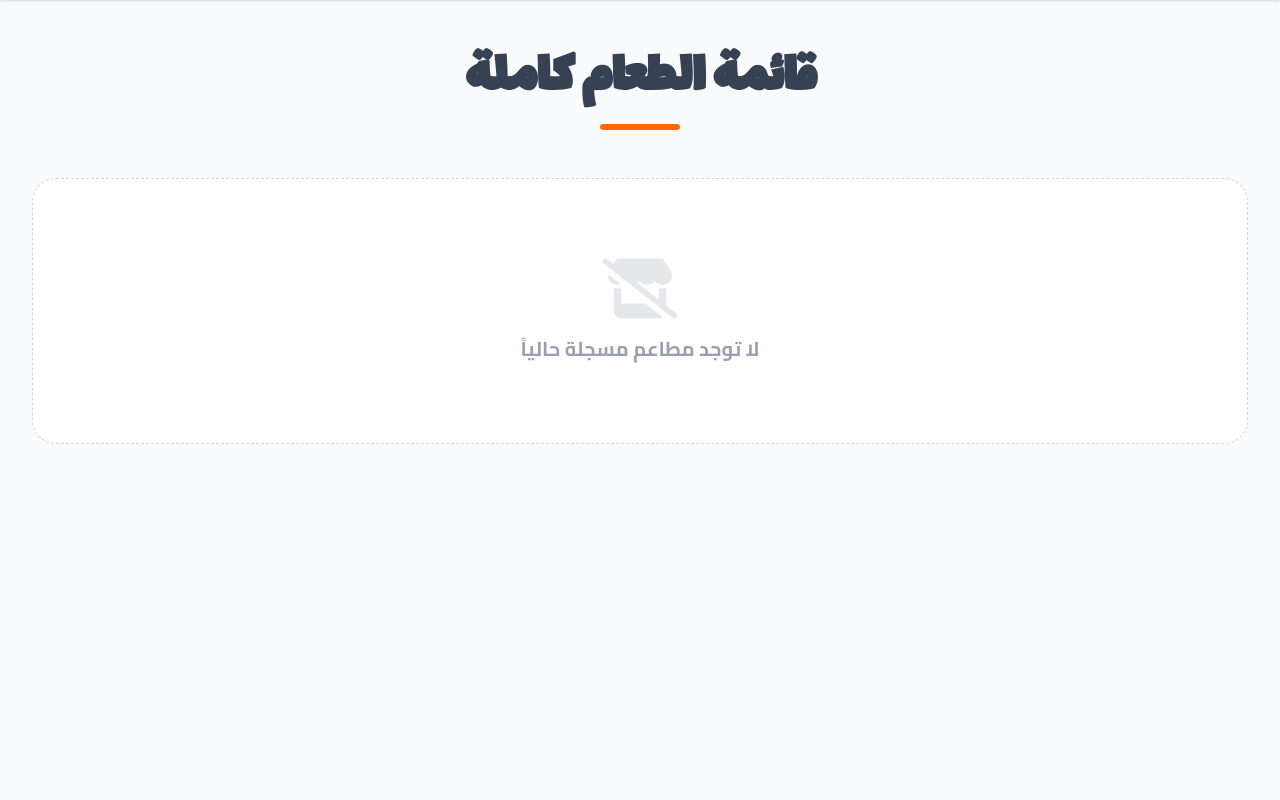
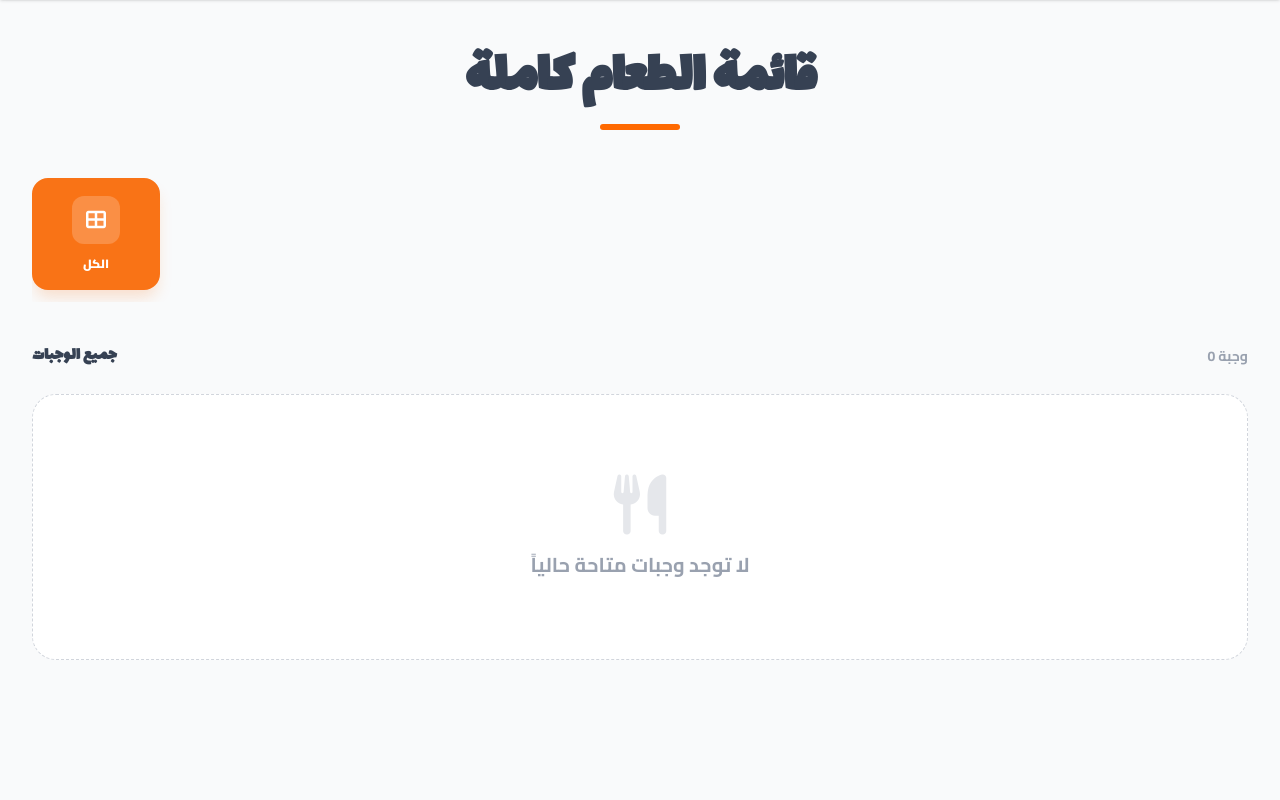
Before and after one commit to Ahmad8Ahmad/Restaurant, a Django app: template restaurants/templates/restaurants/all_menu_items.html in a window 1280 px wide. Shown: the part 65-865 px from the top of the page. Run offline with Django 5.2, Linux system fonts and the light colour scheme; the template is opened without the code that fills it, so the values that code supplies are empty; style sheets or scripts are compiled from the project's sources.

Commit message:
fix: stabilize category card hover, add image upload, global categories refactor
- Fix category card hover layout shift by moving hover CSS out of Tailwind
  inline utilities into a centralized <style> block with explicit
  transform-origin: center and will-change: transform
- Remove item count from all category cards per UX feedback
- Add image upload support to dashboard add-category form
- Query all categories (Category.objects.all()) in full menu view so
  admin-added categories appear immediately in top slider
- Fix all views/templates that referenced removed Category.restaurant FK
  (add_category, delete_category, restaurant_detail, restaurant_menu, etc.)
- Add Category.image_preview to admin with img preview

```diff
--- a/orders/views.py
+++ b/orders/views.py
@@ -20,7 +20,7 @@ def add_to_cart(request, menu_item_id):
             'price': price,
             'quantity': 1,
             'image': item.image.url if item.image else None,
-            'restaurant_id': item.category.restaurant.id # احتفظنا بمعرف المطعم
+            'restaurant_id': item.restaurant.id
         }
 
     request.session['cart'] = cart
@@ -84,7 +84,7 @@ def checkout(request):
         try:
             first_item_id = list(cart.keys())[0]
             first_item = MenuItem.objects.get(id=first_item_id)
-            restaurant = first_item.category.restaurant
+            restaurant = first_item.restaurant
         except Exception as e:
             return redirect('orders:view_cart')
 
--- a/restaurants/templates/restaurants/all_menu_items.html
+++ b/restaurants/templates/restaurants/all_menu_items.html
@@ -1,86 +1,167 @@
 {% extends 'base.html' %}{% load i18n %}
 {% block title %}{% if query %}{% trans "نتائج البحث عن" %}: {{ query }}{% else %}{% trans "قائمة الطعام كاملة" %}{% endif %}{% endblock %}
-{% block content %}{% trans "دمشق، سوريا" as default_address %}{% trans "رقم الهاتف غير متوفر" as default_phone %}{% trans "عرض القائمة" as view_menu %}
+{% block content %}
 <div class="min-h-screen bg-gray-50 pb-20">
   <div class="max-w-7xl mx-auto px-4 sm:px-6 lg:px-8">
     <div class="text-center py-12">
       <h1 class="text-4xl md:text-6xl font-black text-gray-700 mb-3 tracking-tight">{% if query %}{% trans "نتائج البحث عن" %}: "{{ query }}"{% else %}{% trans "قائمة الطعام كاملة" %}{% endif %}</h1>
-      {% if query %}<p class="text-gray-500 text-lg font-bold">{{ restaurants|length }} {% trans "مطعم" %}</p>{% endif %}
+      {% if query %}<p class="text-gray-500 text-lg font-bold">{{ items|length }} {% trans "وجبة" %}</p>{% endif %}
       <div class="w-20 h-1.5 bg-orange-500 mx-auto mt-4 rounded-full"></div>
     </div>
 
-    <div class="grid grid-cols-1 sm:grid-cols-2 lg:grid-cols-3 xl:grid-cols-4 gap-6">
-      {% for restaurant in restaurants %}
-      <div class="restaurant-card bg-white rounded-3xl shadow-lg overflow-hidden border border-gray-100">
-        <a href="{% url 'restaurants:restaurant_menu' restaurant.id %}">
+    <!-- Category Cards -->
+    <div class="mb-10">
+      <div class="flex items-center gap-2 overflow-x-auto pb-3 scrollbar-hide snap-x snap-mandatory" id="categorySlider">
+        <button data-category-id="all" data-name="{% trans 'جميع الوجبات' %}"
+                class="category-card snap-start flex-shrink-0 w-28 sm:w-32 flex flex-col items-center gap-3 p-4 rounded-2xl border-2 border-orange-500 bg-orange-500 text-white shadow-lg shadow-orange-200 active">
+          <div class="w-12 h-12 rounded-xl bg-white/20 flex items-center justify-center">
+            <i class="fas fa-th-large text-xl"></i>
+          </div>
+          <span class="text-xs font-black">{% trans "الكل" %}</span>
+        </button>
+
+        {% for cat in categories %}
+        <button data-category-id="{{ cat.id }}" data-name="{{ cat.name }}"
+                class="category-card snap-start flex-shrink-0 w-28 sm:w-32 flex flex-col items-center gap-3 p-4 rounded-2xl border-2 border-transparent bg-white text-gray-700 shadow-md">
+          <div class="w-14 h-14 rounded-xl bg-gradient-to-br from-orange-100 to-orange-50 overflow-hidden">
+            {% if cat.image %}
+            <img src="{{ cat.image.url }}" alt="{{ cat.name }}" class="block w-full h-full object-cover">
+            {% else %}
+            <div class="w-full h-full flex items-center justify-center">
+              <i class="fas fa-utensils text-orange-500 text-xl"></i>
+            </div>
+            {% endif %}
+          </div>
+          <span class="text-xs font-black text-center leading-tight">{{ cat.name }}</span>
+        </button>
+        {% endfor %}
+      </div>
+    </div>
+
+    <!-- Section label -->
+    <div class="flex items-center justify-between mb-6">
+      <h2 class="text-lg font-black text-gray-700" id="sectionLabel">{% trans "جميع الوجبات" %}</h2>
+      <span class="text-sm text-gray-400 font-bold" id="itemsCount">{{ items|length }} {% trans "وجبة" %}</span>
+    </div>
+
+    <!-- Food Grid -->
+    <div class="grid grid-cols-1 sm:grid-cols-2 md:grid-cols-3 lg:grid-cols-4 gap-6" id="foodGrid">
+      {% for item in items %}
+      <div class="food-card bg-white rounded-3xl shadow-lg overflow-hidden border border-gray-100 flex flex-col transition-all duration-300"
+           data-category-id="{{ item.category.id }}">
+        <a href="{% url 'restaurants:restaurant_menu' item.restaurant.id %}">
           <div class="relative h-44 overflow-hidden">
-            {% if restaurant.cover_image %}
-            <img src="{{ restaurant.cover_image.url }}" alt="{{ restaurant.name }}" class="card-cover-img w-full h-full object-cover">
+            {% if item.image %}
+            <img src="{{ item.image.url }}" alt="{{ item.name }}" class="w-full h-full object-cover">
             {% else %}
             <div class="w-full h-full bg-gradient-to-br from-orange-400 to-red-500 flex items-center justify-center">
-              <i class="fas fa-store text-5xl text-white/30"></i>
+              <i class="fas fa-utensils text-5xl text-white/30"></i>
             </div>
             {% endif %}
           </div>
         </a>
 
-        <div class="p-5">
-          <div class="flex items-start gap-3 mb-3">
-            <div class="w-12 h-12 rounded-xl overflow-hidden bg-orange-500 flex-shrink-0 flex items-center justify-center text-white font-black text-lg shadow-sm">
-              {% if restaurant.logo %}
-              <img src="{{ restaurant.logo.url }}" alt="{{ restaurant.name }}" class="w-full h-full object-cover">
+        <div class="p-5 flex flex-col flex-1">
+          <div class="flex-1">
+            <div class="flex items-start justify-between gap-3 mb-2">
+              <h2 class="text-lg font-black text-gray-800 leading-tight">{{ item.name }}</h2>
+              <span class="text-[11px] text-orange-500 bg-orange-50 px-2 py-1 rounded-lg font-bold whitespace-nowrap">{{ item.restaurant.name }}</span>
+            </div>
+
+            {% if item.description %}
+            <p class="text-gray-500 text-xs leading-relaxed mb-4 line-clamp-2">{{ item.description }}</p>
+            {% endif %}
+          </div>
+
+          <div class="flex items-center justify-between pt-4 border-t border-gray-50 mt-auto">
+            <div>
+              {% if item.discount_price %}
+              <span class="text-orange-600 font-black text-xl">{{ item.discount_price }} {% trans "ل.س" %}</span>
+              <span class="text-gray-300 line-through text-xs mr-2">{{ item.price }} {% trans "ل.س" %}</span>
               {% else %}
-              {{ restaurant.name|slice:":1" }}
+              <span class="text-orange-600 font-black text-xl">{{ item.price }} {% trans "ل.س" %}</span>
               {% endif %}
             </div>
-            <div class="flex-1 min-w-0">
-              <a href="{% url 'restaurants:restaurant_menu' restaurant.id %}" class="block">
-                <h2 class="text-lg font-black text-gray-800 truncate">{{ restaurant.name }}</h2>
-              </a>
-              <div class="flex items-center gap-1 mt-0.5">
-                <i class="fas fa-star text-yellow-400 text-[11px]"></i>
-                <span class="text-gray-700 text-xs font-black">{{ restaurant.avg_rating|floatformat:1|default:"0.0" }}</span>
-              </div>
-            </div>
+            <a href="{% url 'orders:add_to_cart' item.id %}" class="inline-flex items-center gap-1.5 bg-orange-600 hover:bg-orange-700 text-white px-4 py-2.5 rounded-xl text-xs font-black shadow-md hover:shadow-lg transition-all duration-200">
+              <i class="fas fa-cart-plus text-sm"></i>
+              {% trans "أضف إلى السلة" %}
+            </a>
           </div>
-
-          <div class="space-y-1.5 mb-4 text-xs text-gray-500 font-bold">
-            <div class="flex items-center gap-1.5 truncate">
-              <i class="fas fa-location-dot text-orange-400 text-[10px] w-3.5 flex-shrink-0"></i>
-              <span class="truncate">{{ restaurant.address|default:default_address }}</span>
-            </div>
-            <div class="flex items-center gap-1.5">
-              <i class="fas fa-phone text-orange-400 text-[10px] w-3.5 flex-shrink-0"></i>
-              <span dir="ltr">{{ restaurant.phone|default:default_phone }}</span>
-            </div>
-          </div>
-
-          <div class="flex flex-wrap gap-2 mb-4">
-            {% with categories=restaurant.categories.all %}
-            {% if categories %}
-            {% for category in categories %}
-            <a href="{% url 'restaurants:restaurant_menu' restaurant.id %}#category-{{ category.id }}" class="px-3 py-1 bg-orange-100 text-orange-600 rounded-lg text-[11px] font-bold hover:bg-orange-600 hover:text-white transition-all duration-200">
-              {{ category.name }}
-            </a>
-            {% endfor %}
-            {% else %}
-            <span class="text-gray-300 text-xs font-bold">{% trans "لا توجد تصنيفات لهذا المطعم" %}</span>
-            {% endif %}
-            {% endwith %}
-          </div>
-
-          <a href="{% url 'restaurants:restaurant_menu' restaurant.id %}" class="card-view-btn block w-full text-center bg-orange-600 hover:bg-orange-700 text-white font-black py-3 rounded-xl text-sm shadow-md">
-            {{ view_menu }} <i class="fas fa-arrow-left text-[10px] mr-1"></i>
-          </a>
         </div>
       </div>
       {% empty %}
-      <div class="col-span-full text-center py-20 bg-white rounded-3xl border border-dashed border-gray-300">
-        <i class="fas fa-store-slash text-6xl text-gray-200 mb-4"></i>
-        <p class="text-gray-400 font-bold text-xl">{% if query %}{% trans "لا توجد مطاعم تطابق بحثك" %}{% else %}{% trans "لا توجد مطاعم مسجلة حالياً" %}{% endif %}</p>
+      <div class="col-span-full text-center py-20 bg-white rounded-3xl border border-dashed border-gray-300 empty-state">
+        <i class="fas fa-utensils text-6xl text-gray-200 mb-4"></i>
+        <p class="text-gray-400 font-bold text-xl">{% if query %}{% trans "لا توجد وجبات تطابق بحثك" %}{% else %}{% trans "لا توجد وجبات متاحة حالياً" %}{% endif %}</p>
       </div>
       {% endfor %}
+      <div id="noResults" class="hidden col-span-full text-center py-20 bg-white rounded-3xl border border-dashed border-gray-300">
+        <i class="fas fa-search text-6xl text-gray-200 mb-4"></i>
+        <p class="text-gray-400 font-bold text-xl">{% trans "لا توجد وجبات في هذا التصنيف" %}</p>
+      </div>
     </div>
   </div>
 </div>
+
+<style>
+.scrollbar-hide { -ms-overflow-style: none; scrollbar-width: none; }
+.scrollbar-hide::-webkit-scrollbar { display: none; }
+
+.category-card {
+  transition: transform 0.3s ease-in-out, box-shadow 0.3s ease-in-out, border-color 0.3s ease-in-out;
+  will-change: transform;
+  transform-origin: center;
+}
+.category-card:hover {
+  transform: scale(1.05);
+  box-shadow: 0 10px 25px -5px rgb(0 0 0 / 0.1), 0 8px 10px -6px rgb(0 0 0 / 0.1);
+}
+.category-card:not(.active):hover {
+  border-color: rgb(251 146 60);
+}
+
+.category-card.active { border-color: rgb(249 115 22); background: rgb(249 115 22); color: white; box-shadow: 0 10px 15px -3px rgb(249 115 22 / 0.2); }
+.category-card.active > div:first-of-type { background: rgb(255 255 255 / 0.2); }
+.category-card.active i { color: white; }
+</style>
+
+<script>
+document.addEventListener('DOMContentLoaded', function() {
+  const cards = document.querySelectorAll('.category-card');
+  const foodCards = document.querySelectorAll('.food-card');
+  const sectionLabel = document.getElementById('sectionLabel');
+  const itemsCount = document.getElementById('itemsCount');
+  const noResults = document.getElementById('noResults');
+
+  function filterByCategory(categoryId) {
+    cards.forEach(function(c) { c.classList.remove('active'); });
+    var activeCard = document.querySelector('[data-category-id="' + categoryId + '"]');
+    if (activeCard) activeCard.classList.add('active');
+
+    var visibleCount = 0;
+    foodCards.forEach(function(card) {
+      if (categoryId === 'all' || card.dataset.categoryId === categoryId) {
+        card.style.display = '';
+        visibleCount++;
+      } else {
+        card.style.display = 'none';
+      }
+    });
+
+    if (noResults) {
+      noResults.style.display = visibleCount === 0 && foodCards.length > 0 ? '' : 'none';
+    }
+
+    var label = activeCard ? activeCard.getAttribute('data-name') : '{% trans "جميع الوجبات" %}';
+    sectionLabel.textContent = label;
+    itemsCount.textContent = visibleCount + ' {% trans "وجبة" %}';
+  }
+
+  cards.forEach(function(card) {
+    card.addEventListener('click', function() {
+      filterByCategory(this.dataset.categoryId);
+    });
+  });
+});
+</script>
 {% endblock %}
--- a/restaurants/templates/restaurants/includes/_add_category.html
+++ b/restaurants/templates/restaurants/includes/_add_category.html
@@ -1,11 +1,15 @@
 {% load i18n %}
 <div class="bg-white p-6 rounded-2xl border border-gray-100">
     <h3 class="font-bold text-lg mb-4 text-gray-800">{% trans "إضافة تصنيف جديد (مثلاً: بيتزا، مشويات)" %}</h3>
-    <form method="POST" action="{% url 'restaurants:add_category' %}" class="space-y-4">
+    <form method="POST" action="{% url 'restaurants:add_category' %}" enctype="multipart/form-data" class="space-y-4">
         {% csrf_token %}
         <div>
             <label class="block text-sm font-bold mb-1">{% trans "اسم التصنيف:" %}</label>
             <input type="text" name="name" class="w-full p-3 border rounded-xl bg-gray-50 outline-none focus:border-orange-500" placeholder="{% trans 'اكتب اسم التصنيف هنا...' %}" required>
+        </div>
+        <div>
+            <label class="block text-sm font-bold mb-1">{% trans "صورة التصنيف:" %}</label>
+            <input type="file" name="image" accept="image/*" class="w-full p-3 border rounded-xl bg-gray-50 outline-none focus:border-orange-500 file:mr-3 file:py-2 file:px-4 file:rounded-xl file:border-0 file:bg-orange-50 file:text-orange-600 file:font-bold text-sm">
         </div>
         <button type="submit" class="w-full bg-green-500 text-white font-bold py-3 rounded-xl shadow-lg hover:bg-green-600 transition-all">
             {% trans "حفظ التصنيف" %}
--- a/restaurants/templates/restaurants/restaurant_list.html
+++ b/restaurants/templates/restaurants/restaurant_list.html
@@ -34,10 +34,10 @@
                             <span class="text-xs text-gray-400 font-bold">ل.س</span>
                         </div>
                         <div class="text-xs text-gray-500 font-bold">
-                            <i class="fas fa-store ml-1"></i> {{ item.category.restaurant.name }}
+                            <i class="fas fa-store ml-1"></i> {{ item.restaurant.name }}
                         </div>
                     </div>
-                    <a href="{% url 'restaurants:restaurant_menu' item.category.restaurant.id %}" class="text-orange-500 hover:text-orange-600">
+                    <a href="{% url 'restaurants:restaurant_menu' item.restaurant.id %}" class="text-orange-500 hover:text-orange-600">
                         <i class="fas fa-chevron-left"></i>
                     </a>
                 </div>
@@ -113,7 +113,7 @@
                     </div>
 
                     <div class="flex flex-wrap gap-2 mb-4">
-                        {% with categories=restaurant.categories.all %}
+                        {% with categories=restaurant.get_categories %}
                         {% if categories %}
                         {% for category in categories %}
                         <a href="{% url 'restaurants:restaurant_menu' restaurant.id %}#category-{{ category.id }}"
--- a/restaurants/templates/restaurants/restaurant_menu.html
+++ b/restaurants/templates/restaurants/restaurant_menu.html
@@ -52,8 +52,8 @@
             </div>
 
             <div class="grid grid-cols-1 sm:grid-cols-2 md:grid-cols-3 lg:grid-cols-4 gap-6">
-                {% for item in category.menu_items.all %}
-                    {% if item.is_available %}
+                {% for item in menu_items %}
+                    {% if item.category.id == category.id and item.is_available %}
                         <div class="relative bg-white rounded-3xl shadow-sm hover:shadow-xl transition-all duration-300 overflow-hidden border border-gray-100 group">
                             {% if item.discount_price %}
                             <div class="absolute top-3 right-3 z-20">
```
Also changed, not shown: restaurants/admin.py (+20 -3 lines), restaurants/models.py (+5 -2 lines), restaurants/templates/restaurants/dashboard.html (+72 -82 lines), restaurants/templates/restaurants/includes/_action_btn.html (added, +18 -0 lines), restaurants/templates/restaurants/includes/_payment_badge.html (added, +18 -0 lines), restaurants/views.py (+28 -21 lines), restaurants/migrations/0005_category_image.py (added), restaurants/migrations/0006_global_categories.py (added).
